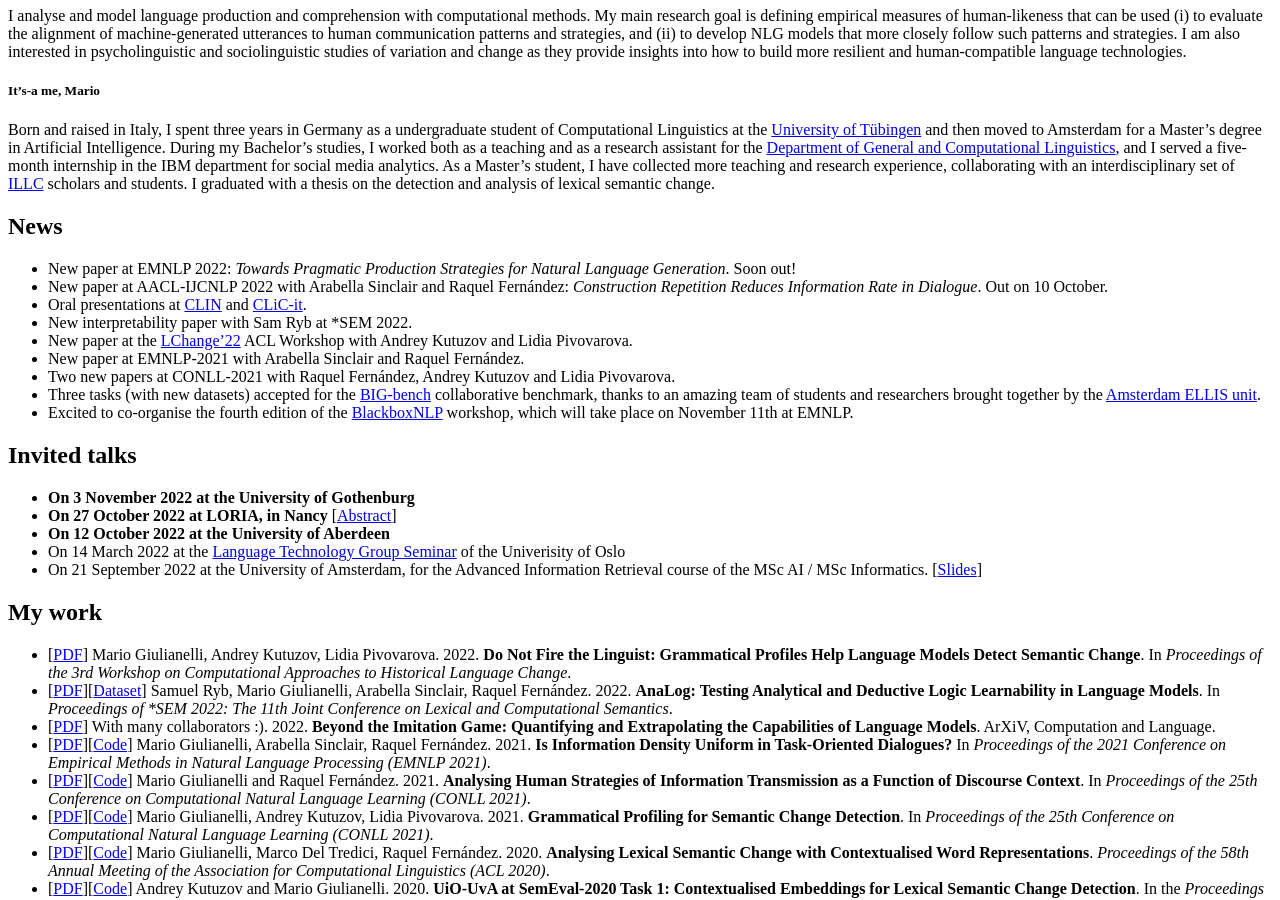
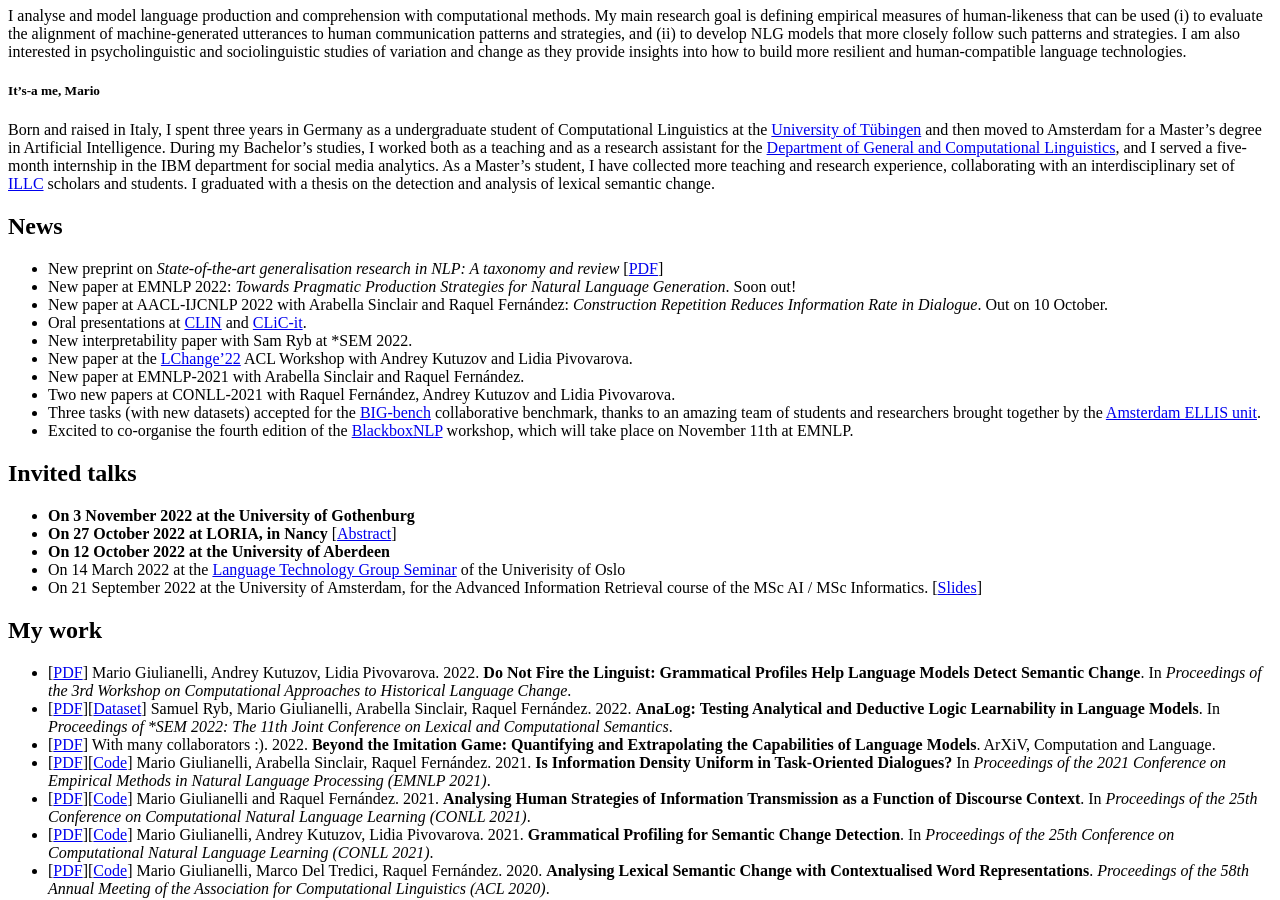
Before and after one commit to glnmario/glnmario.github.io, a Jekyll site: the page built from index.md, in a window 1280 px wide and 900 px high, scrolled down 891 px. Built offline with Jekyll 4.4.1, drawn with Linux system fonts in a browser that asks for light colours.

Commit message:
Update index.md

```diff
--- a/index.md
+++ b/index.md
@@ -23,6 +23,7 @@ Currently I study Artificial Intelligence at the University of Amsterdam.
 -->
 
 ## News
+- New preprint on _State-of-the-art generalisation research in NLP: A taxonomy and review_ [[PDF](https://arxiv.org/abs/2210.03050)]
 - New paper at EMNLP 2022: _Towards Pragmatic Production Strategies for Natural Language Generation_. Soon out!
 - New paper at AACL-IJCNLP 2022 with Arabella Sinclair and Raquel Fernández: _Construction Repetition Reduces Information Rate in Dialogue_. Out on 10 October.
 - Oral presentations at [CLIN](https://clin2022.uvt.nl) and [CLiC-it](https://clic2021.disco.unimib.it).
```
